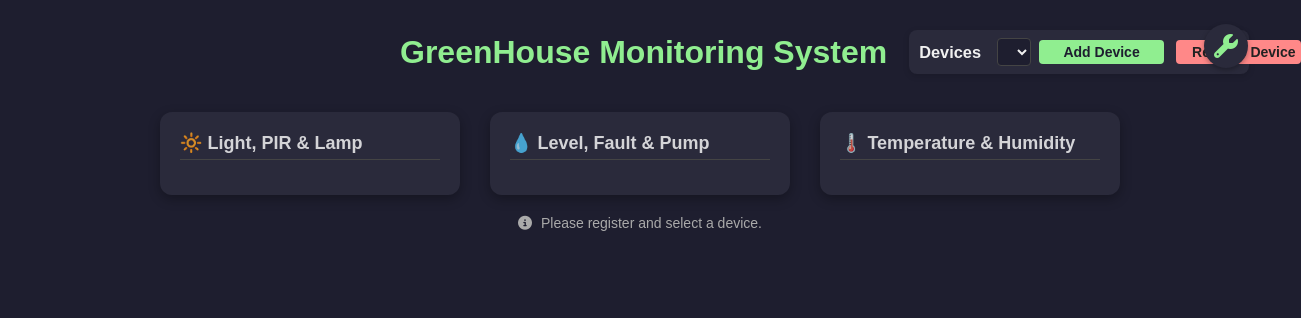
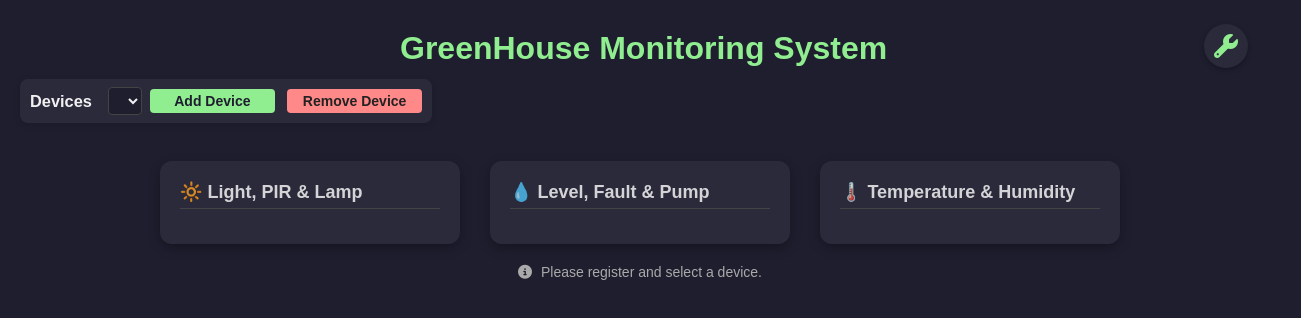
Before and after one commit to AlonsoVallejo/ESP32_IoT_GreenHouse, a plain HTML site: page frontend/public/index.html in a window 1280 px wide. Shown: the whole page, 1301 px wide, since content can reach past the window. Drawn offline with Linux system fonts and the light colour scheme; no server answers.

Commit message:
fix Devices frame

```diff
--- a/frontend/public/styles.css
+++ b/frontend/public/styles.css
@@ -221,10 +221,11 @@ body {
     display: flex;
     align-items: center;
     gap: 8px;
-    max-width: 320px;
+    width: fit-content;
     min-width: 0;
     font-size: 14px;
     box-shadow: 0 2px 6px rgba(0,0,0,0.15);
+    flex-wrap: wrap;
   }
 
   .device-selector h3 {
```
